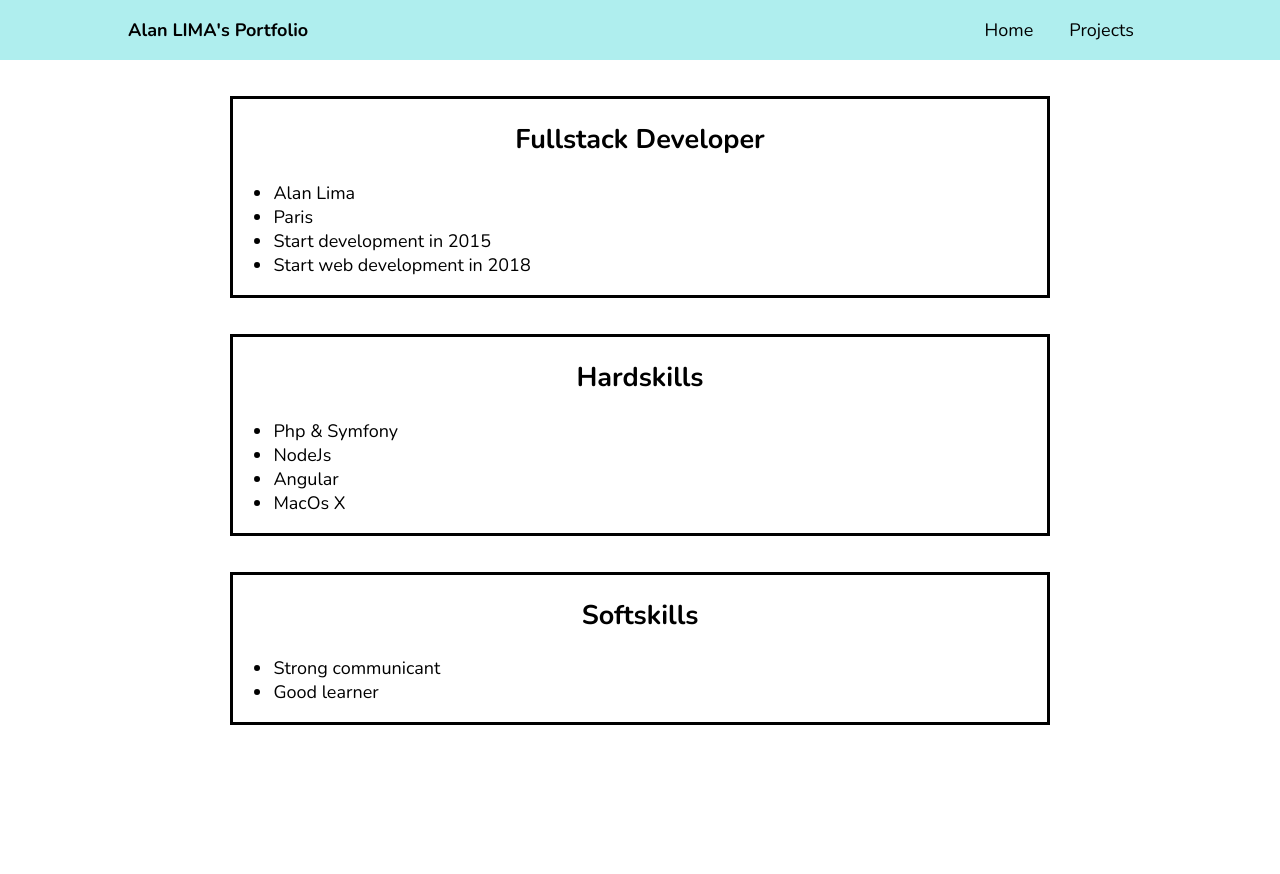
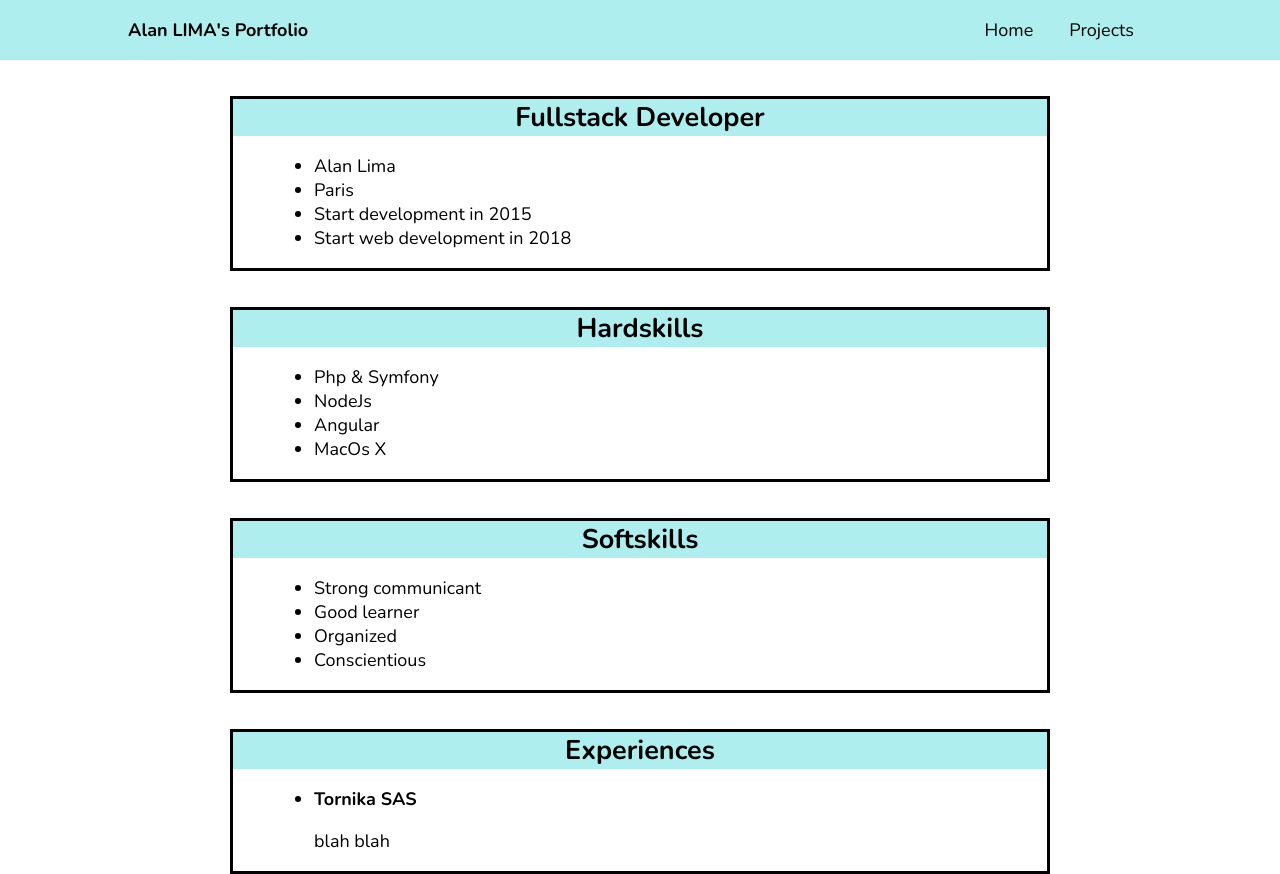
Before and after one commit to AlanLima91/Portfolio, an Angular app: page /home in a window 1280 px wide. Before the commit the page ends 800 px from the top, so only its background shows below. Built offline with nearby package versions, Linux system fonts and the light colour scheme.

Commit message:
update Home Component

```diff
--- a/src/app/home/home.component.html
+++ b/src/app/home/home.component.html
@@ -34,6 +34,21 @@
     <ul>
       <li>Strong communicant</li>
       <li>Good learner</li>
+      <li>Organized</li>
+      <li>Conscientious</li>
+    </ul>
+
+  </div>
+
+  <!-- Fourth Card -->
+  <div class="item">
+    <h2 class="title">Experiences</h2>
+
+    <ul>
+      <li>
+        <b>Tornika SAS</b>
+        <p>blah blah</p>
+      </li>
     </ul>
 
   </div>
--- a/src/app/home/home.component.scss
+++ b/src/app/home/home.component.scss
@@ -4,5 +4,11 @@
 
   h2.title {
     text-align: center;
+    background-color: paleturquoise;
+    margin: 0;
+  }
+
+  ul {
+    margin-left: 5%;
   }
 }
```
